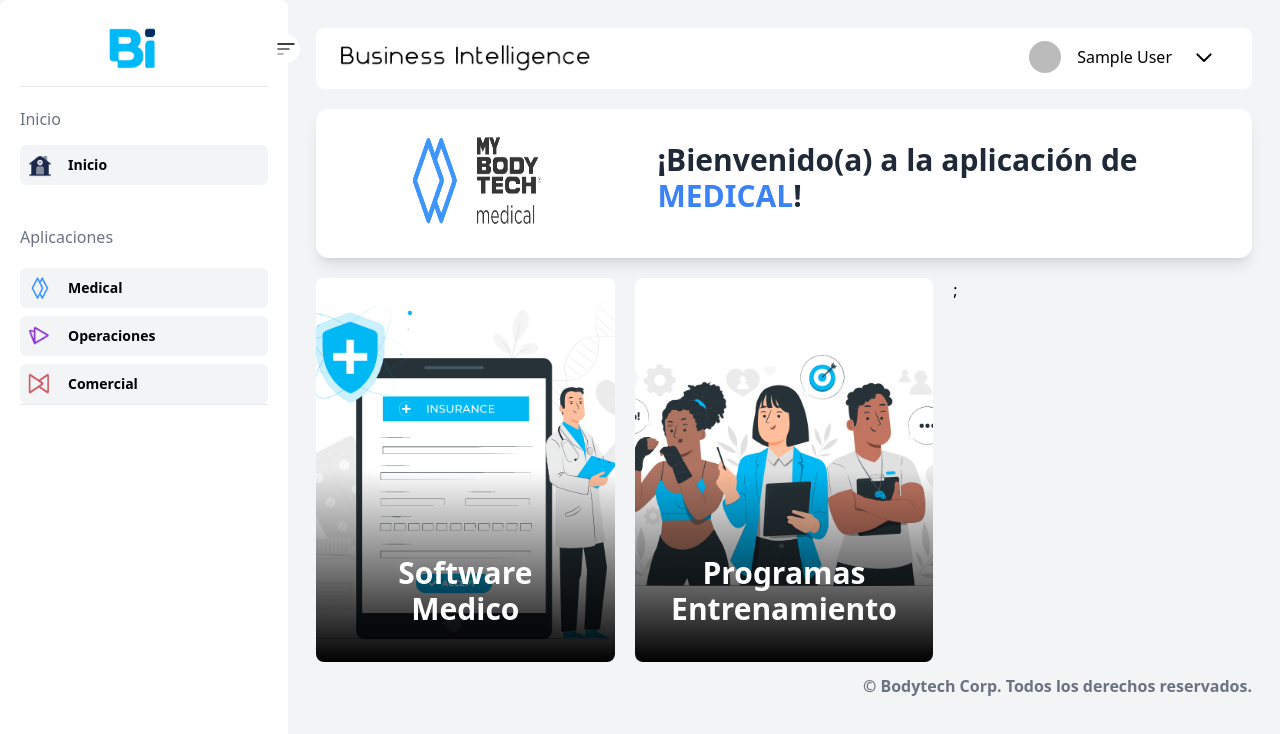
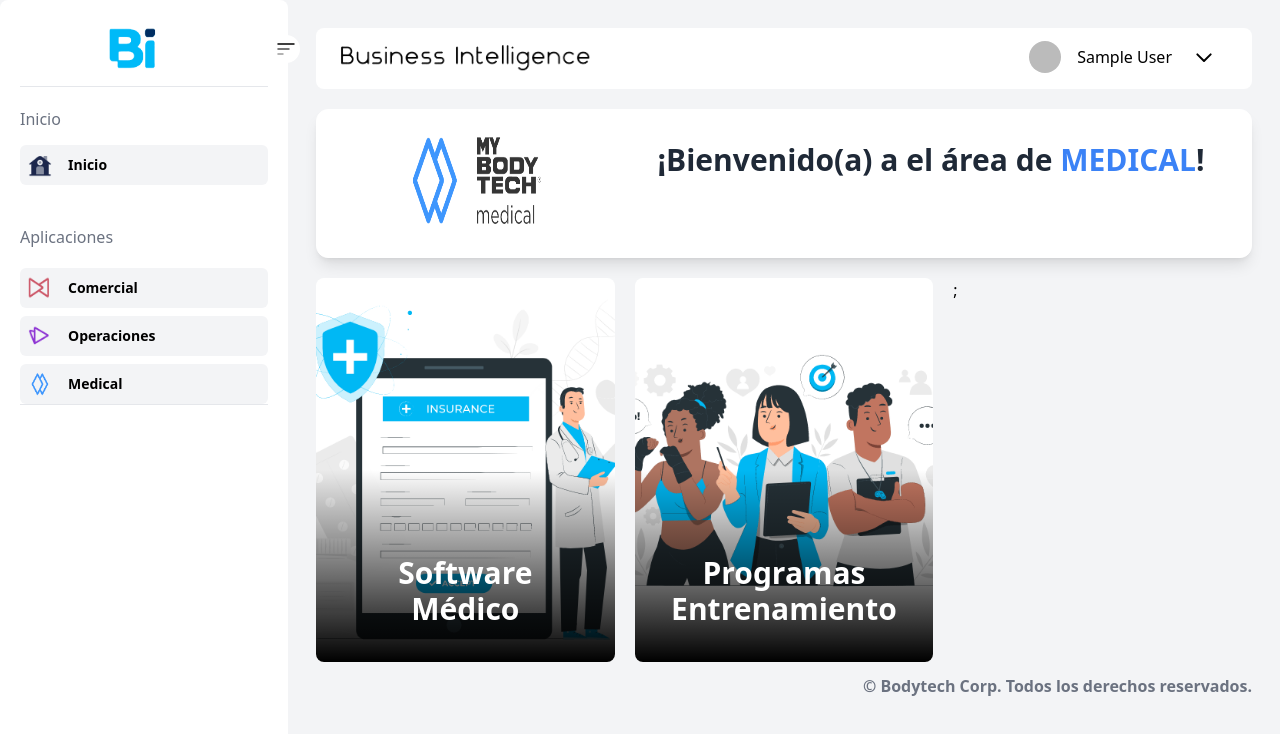
Before and after one commit to jefry-MYBT/quicksight-portal-mybt, a Next.js app: page /medical in a window 1280 px wide. Shown: the top 734 px of the page. Built offline with nearby package versions, Linux system fonts and the light colour scheme; no server answers; sample sign-in values are in the browser's storage; what tailwindcss-animated would draw is missing.

Commit message:
afilaidos-operaciones

```diff
--- a/data/slider.js
+++ b/data/slider.js
@@ -1,10 +1,9 @@
 
 export const Menu =
 [
+    { title: "Comercial",   src: "icon_Comercial",   href: "comercial" },
+    { title: "Operaciones", src: "icon_Operaciones", href: "operaciones" },
     { title: "Medical",     src: "icon_Medical",     href: "medical" },
-    { title: "Operaciones", src: "icon_Operaciones", href: "operaciones" },
-    { title: "Comercial",   src: "icon_Comercial",   href: "comercial" },
-
 ];
 
 /* { title: "Ilearning",   src:"",                  href:""},
--- a/pages/bodytech.jsx
+++ b/pages/bodytech.jsx
@@ -166,7 +166,7 @@ export default function MyBodytech({ session }) {
 
             </div>
             <h3 className="animate-fade-up font-black text-gray-800 md:text-3xl text-lg">
-              ¡Bienvenido(a) a la aplicación de <span className="text-orange-500" >MY BODYTECH</span>!
+              ¡Bienvenido(a) a el área de <span className="text-orange-500" >MY BODYTECH</span>!
             </h3>
           </div>
         </div>
--- a/pages/comercial.jsx
+++ b/pages/comercial.jsx
@@ -180,7 +180,7 @@ export default function Medical({ session }) {
 
             </div>
             <h3 className="font-black text-gray-800 md:text-3xl text-lg animate-fade-up">
-              ¡Bienvenido(a) a la aplicación <span className="text-red-500" >COMERCIAL</span>!
+              ¡Bienvenido(a) a el área <span className="text-red-500" >COMERCIAL</span>!
             </h3>
           </div>
         </div>
--- a/pages/index.js
+++ b/pages/index.js
@@ -78,6 +78,7 @@ export default function Sidebar({ session }) {
           Inicio{" "}
         </h3>
         <ul className="pt-6">
+
           <Link href="/">
             <li
               className={`flex bg-gray-100 hover:bg-gray-200 cursor-pointer rounded-md p-2 cursor-pointer hover:bg-light-white text-black font-semibold text-sm items-center gap-x-4`}
@@ -124,7 +125,7 @@ export default function Sidebar({ session }) {
           ))}
         </ul>
         <hr />
-       {/*  <h3
+        {/*  <h3
           className={` ${
             !open && "hidden"
           } text-gray-500 font-medium mt-10 mb-[-10px]`}
@@ -148,6 +149,7 @@ export default function Sidebar({ session }) {
           </Link>
         </ul> */}
       </div>
+
       <div className="h-screen flex-1 p-7">
         <Header datos={datos} />
         <div className="relative h-[38%] mt-5 flex flex-col md:flex-row md:space-x-5 space-y-3 md:space-y-0 rounded-xl shadow-lg p-3 max-w-xs md:max-w-full h-1/2 z-[-2] mx-auto border border-white bg-white">
@@ -179,6 +181,14 @@ export default function Sidebar({ session }) {
           © Bodytech Corp. Todos los derechos reservados.
         </p>
       </div>
+      <div
+            id="tooltip-right"
+            role="tooltip"
+            class="absolute z-10 invisible inline-block px-3 py-2 text-sm font-medium text-white bg-gray-900 rounded-lg shadow-sm opacity-0 tooltip dark:bg-gray-700"
+          >
+            Tooltip on right
+            <div class="tooltip-arrow" data-popper-arrow></div>
+          </div>
     </div>
   );
 }
--- a/pages/medical.jsx
+++ b/pages/medical.jsx
@@ -13,9 +13,9 @@ export default function Medical({ session }) {
 
   const contentCard =[
     {
-      title:"Software Medico",
+      title:"Software Médico",
       img:"/gif/medical/software_medico.gif",
-      description:"Software Medico - Quicksight",
+      description:"Software Médico - Quicksight",
       href: "https://us-east-1.quicksight.aws.amazon.com/sn/dashboards/4cef9414-d260-4a20-80f7-34a755b69b51/views/c69710fa-8bc0-4e00-9419-df72534192ae"
     },
     {
@@ -181,7 +181,7 @@ export default function Medical({ session }) {
 
             </div>
             <h3 className="font-black text-gray-800 md:text-3xl text-lg animate-fade-up mt-[10px]">
-              ¡Bienvenido(a) a la aplicación de <span className="text-blue-500" >MEDICAL</span>!
+              ¡Bienvenido(a) a el área de <span className="text-blue-500" >MEDICAL</span>!
             </h3>
           </div>
         </div>
--- a/pages/operaciones.jsx
+++ b/pages/operaciones.jsx
@@ -18,6 +18,12 @@ export default function Medical({ session }) {
       description:"Panel encargado de monitorear los accesos.",
       href: "https://us-east-1.quicksight.aws.amazon.com/sn/dashboards/43de66f7-4db5-4f8d-9676-ad31c8bb13e8"
     },
+    {
+      title:"Afiliados - Uso",
+      img:"/gif/operaciones/afiliados.gif",
+      description:"Afiliados - Quicksight",
+      href: "https://us-east-1.quicksight.aws.amazon.com/sn/accounts/111141462942/dashboards/31802f4d-65f5-43e5-8ec9-55a68a34ab3d?directory_alias=bodytechteam"
+    }
   ]
   return (
     <div className="flex">
@@ -174,7 +180,7 @@ export default function Medical({ session }) {
 
             </div>
             <h3 className="font-black text-gray-800 md:text-3xl text-lg animate-fade-up">
-              ¡Bienvenido(a) a la aplicación de <span className="text-purple-500" >OPERACIONES</span>!
+              ¡Bienvenido(a) a el área de <span className="text-purple-500" >OPERACIONES</span>!
             </h3>
           </div>
         </div>
```
Also changed, not shown: public/gif/operaciones/afiliados.gif (added).
